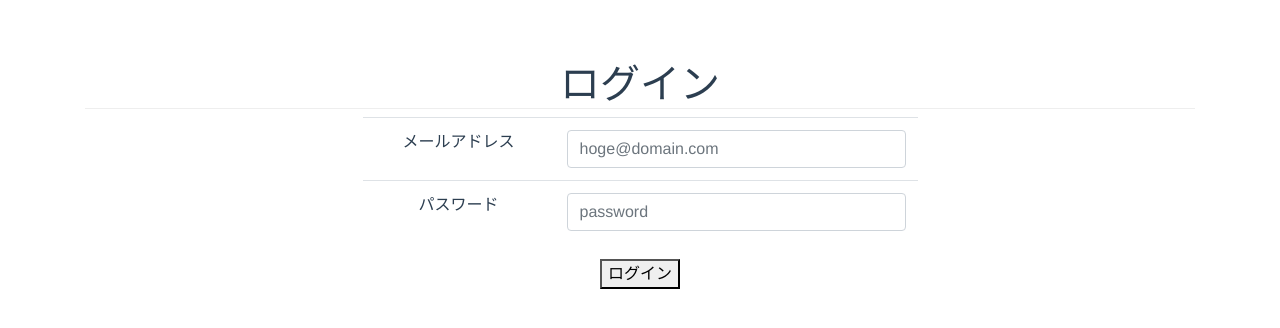
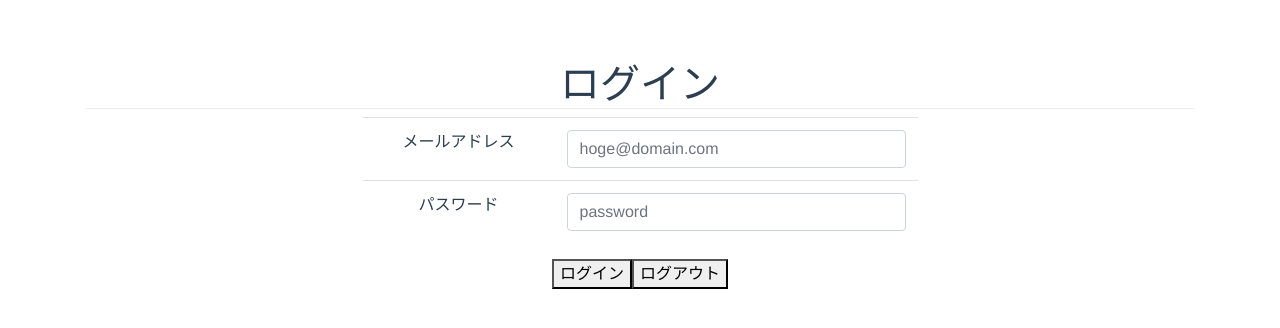
Before and after one commit to sfk25/annually_report_frontend, a Vue app: page /login in a window 1280 px wide. Shown: the top 328 px of the page. Built offline with nearby package versions, Linux system fonts and the light colour scheme.

Commit message:
ログアウト機能の追加

```diff
--- a/src/components/Login.vue
+++ b/src/components/Login.vue
@@ -20,6 +20,7 @@
     </table>
 
     <button @click="login">ログイン</button>
+    <button @click="logout">ログアウト</button>
 
   </div>
 </template>
@@ -43,12 +44,26 @@ export default {
       }
       axios
       // TODO ドメインを環境ごとに切り分けたい
-        .post('http://localhost:8090/api/v1/login', params, {
+        .post('http://localhost:8090/api/v1/auth/login', params, {
           xsrfHeaderName: 'X-XSRF-TOKEN',
           withCredentials: true
         })
         .then(function (response) {
           router.push('articles')
+        })
+        .catch((res) => {
+          console.error(res)
+        })
+    },
+    logout: function () {
+      axios
+      // TODO ドメインを環境ごとに切り分けたい
+        .post('http://localhost:8090/api/v1/auth/logout', {}, {
+          xsrfHeaderName: 'X-XSRF-TOKEN',
+          withCredentials: true
+        })
+        .then(function (response) {
+          // TODO Vue側のユーザー情報削除
         })
         .catch((res) => {
           console.error(res)
--- a/src/router/index.js
+++ b/src/router/index.js
@@ -27,7 +27,7 @@ router.beforeEach((to, from, next) => {
   if (to.matched.some(record => record.meta.requiresAuth)) {
     axios
     // TODO ドメインを環境ごとに切り分けたい
-      .post('http://localhost:8090/api/v1/login/init', {}, {
+      .post('http://localhost:8090/api/v1/auth/init', {}, {
         xsrfHeaderName: 'X-XSRF-TOKEN',
         withCredentials: true
       })
```
